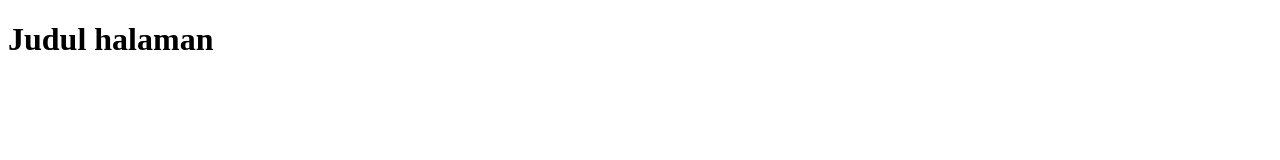
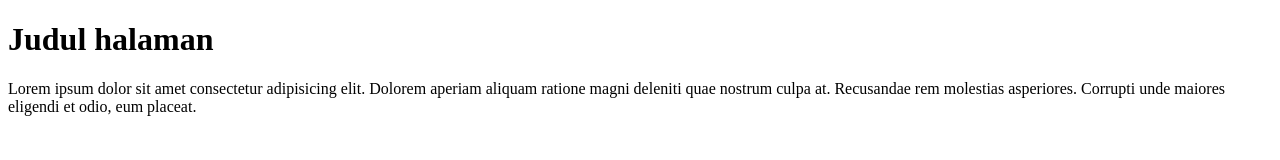
Before and after one commit to oets-man/latihan-git-2, a plain HTML site: page index.html in a window 1280 px wide. Drawn offline with Linux system fonts and the light colour scheme.

Commit message:
paragraf baru

```diff
--- a/index.html
+++ b/index.html
@@ -8,5 +8,6 @@
 </head>
 <body>
     <h1>Judul halaman</h1>
+    <p>Lorem ipsum dolor sit amet consectetur adipisicing elit. Dolorem aperiam aliquam ratione magni deleniti quae nostrum culpa at. Recusandae rem molestias asperiores. Corrupti unde maiores eligendi et odio, eum placeat.</p>
 </body>
 </html>
```
